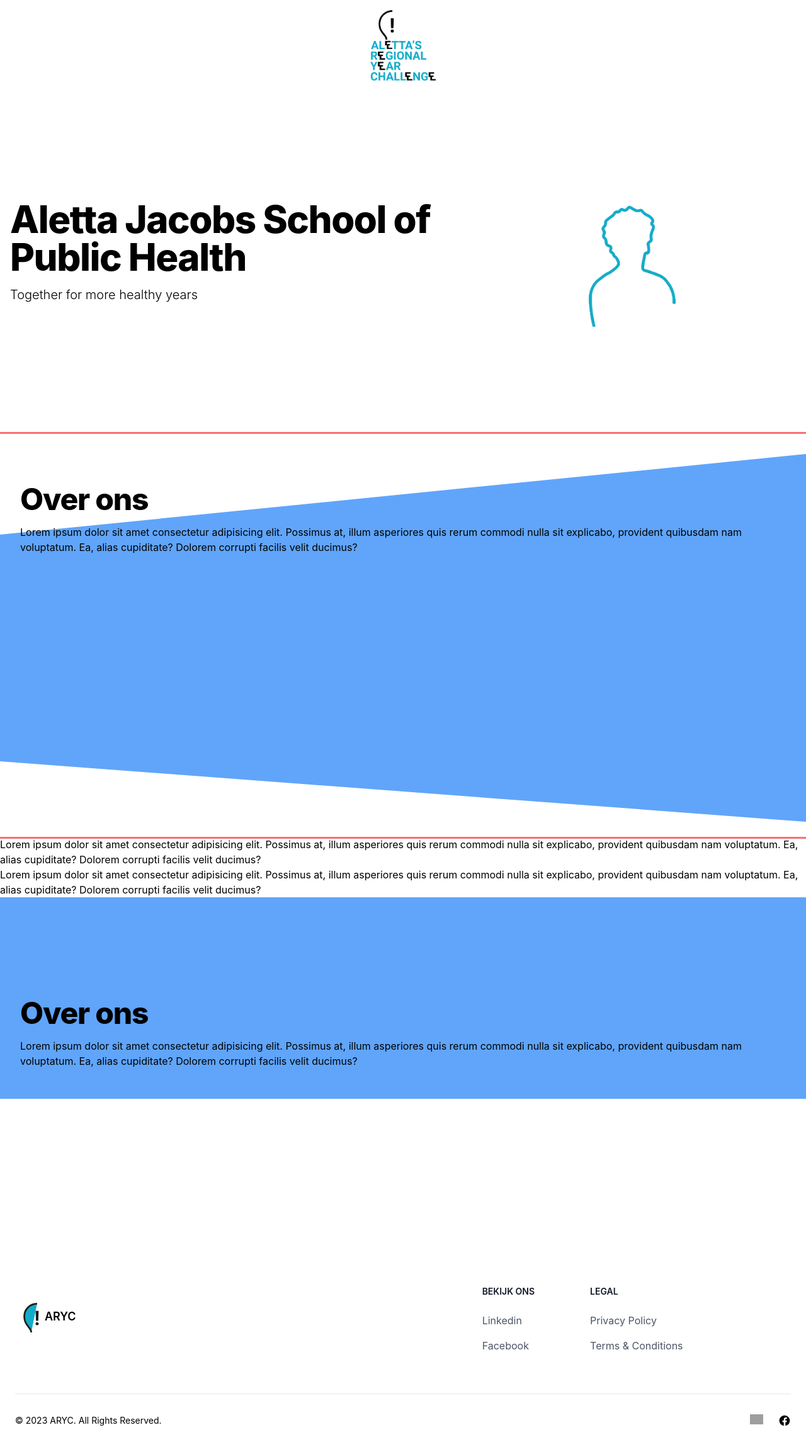
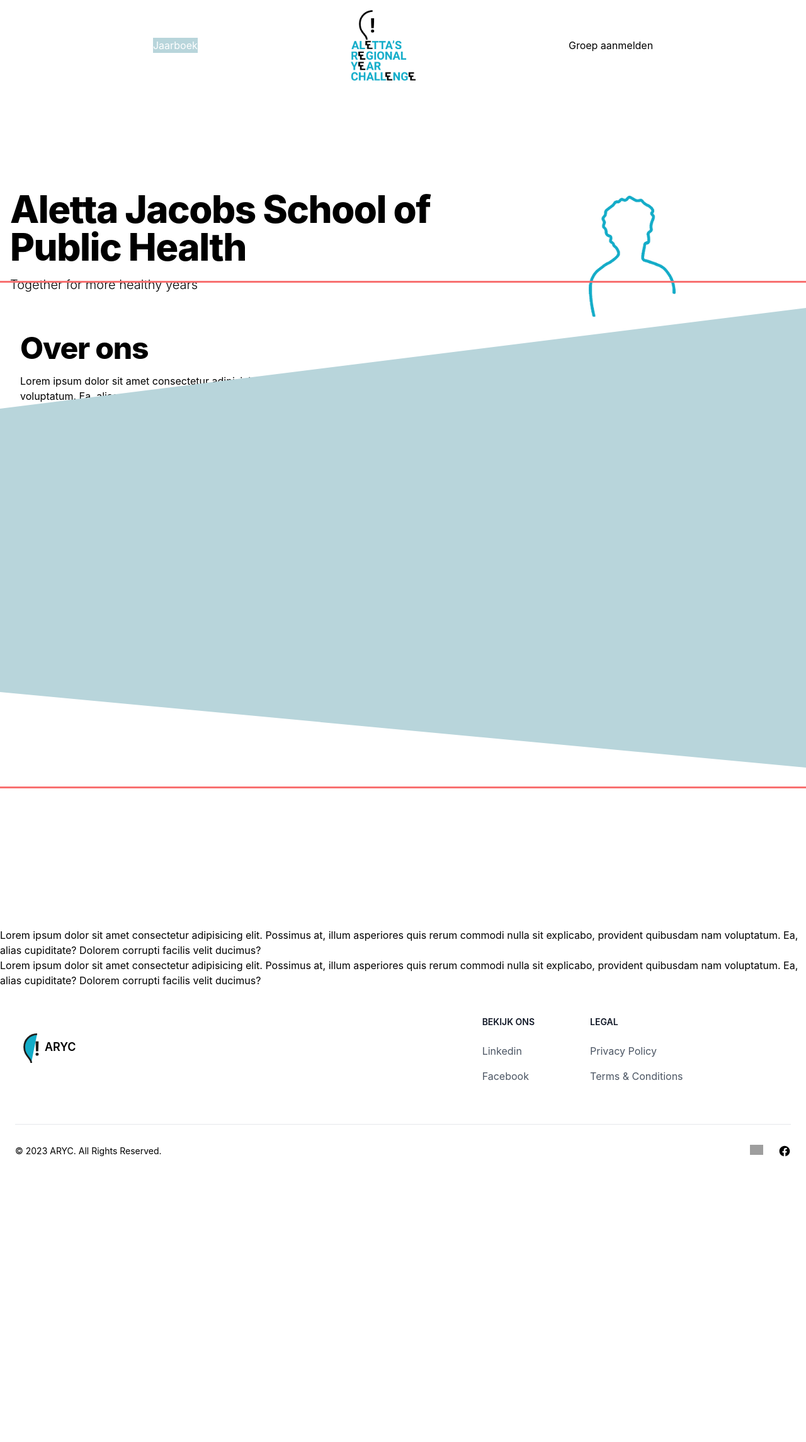
Before and after one commit to yamen22-dev/aletta-s, a PHP site: page / in a window 1280 px wide. Shown: the whole page at 63% size. After the commit the page ends 1837 px from the top, so only its background shows below. Run offline with PHP 8.4, Linux system fonts and the light colour scheme; some libraries are stand-ins or nearby versions; grey boxes are pictures that could not be loaded.

Commit message:
frontend update

```diff
--- a/components/header.php
+++ b/components/header.php
@@ -1,7 +1,22 @@
 <header>
+    <div class="flex justify-evenly items-center mt-4">
         <div>
-            <a href="index.php" class="flex justify-center mt-4">
+            <a href="jaarboek.php" class="">
+                <p class="bg-secondarycolor text-white">Jaarboek</p>
+            </a>
+        </div>
+        <div>
+            <a href="index.php" class="mt-4">
                 <img class="h-28 mr-19" src="img/aletta-blue-logo.png" alt="Logo">
             </a>
         </div>
-    </header>
+        <div>
+        <div>
+            <a href="signup.php">
+                <p>Groep aanmelden</p>
+            </a>
+        </div>
+
+        </div>
+    </div>
+</header>
--- a/index.php
+++ b/index.php
@@ -6,20 +6,16 @@
     <meta name="viewport" content="width=device-width, initial-scale=1.0">
     <script src="https://cdn.tailwindcss.com"></script>
     <script src="js/tailwind.js"></script>
-    <link rel="stylesheet" href="css/tim.css">
+    <!-- <link rel="stylesheet" href="css/style.css"> -->
     <link rel="preconnect" href="https://fonts.googleapis.com">
     <link rel="preconnect" href="https://fonts.gstatic.com" crossorigin>
     <link href="https://fonts.googleapis.com/css2?family=Roboto:wght@700&display=swap" rel="stylesheet">
 </head>
 
 <body>
-    <header>
-        <div>
-            <a href="index.php" class="flex justify-center mt-4 mb-4">
-                <img class="h-28 mr-19" src="img/aletta-blue-logo.png" alt="Logo">
-            </a>
-        </div>
-    </header>
+    <?php
+        require("components/header.php");
+    ?>
     <main>
         <section class="dark:bg-gray-900">
             <div class="grid max-w-screen-xl px-4 py-8 mx-auto lg:gap-8 xl:gap-0 lg:py-16 lg:grid-cols-12">
@@ -75,87 +71,21 @@
             </section>
         </div> -->
 
-        <div class="relative outline outline-red-400 h-[80vh] w-screen overflow-x-hidden">
-            <svg class="absolute w-[200%] fill-blue-400 h-full -left-3/4" viewBox="0 0 100 100" preserveAspectRatio="none" aria-hidden="true" fill="">
+        <div class="relative outline outline-red-400 h-[100vh] w-screen overflow-x-hidden -top-32 md:-top-56">
+            <svg class="absolute w-[200%] fill-secondarycolor h-full -left-3/4" viewBox="0 0 100 100" preserveAspectRatio="none" aria-hidden="true" fill="">
                 <polygon points="0 40, 100 0, 100 100, 0 70" />
             </svg>
-            <section class="relative max-w-7xl mx-auto px-6 md:px-8 py-20">
-
+            <section class=" mx-auto px-6 md:px-8 py-20">
                 <h1 class="max-w-2xl mb-4 text-3xl font-extrabold tracking-tight leading-none md:text-4xl xl:text-5xl dark:text-white">Over ons</h1>
                 <p>Lorem ipsum dolor sit amet consectetur adipisicing elit. Possimus at, illum asperiores quis rerum commodi nulla sit explicabo, provident quibusdam nam voluptatum. Ea, alias cupiditate? Dolorem corrupti facilis velit ducimus?</p>
-
-
             </section>
-
-
         </div>
         <p>Lorem ipsum dolor sit amet consectetur adipisicing elit. Possimus at, illum asperiores quis rerum commodi nulla sit explicabo, provident quibusdam nam voluptatum. Ea, alias cupiditate? Dolorem corrupti facilis velit ducimus?</p>
         <p>Lorem ipsum dolor sit amet consectetur adipisicing elit. Possimus at, illum asperiores quis rerum commodi nulla sit explicabo, provident quibusdam nam voluptatum. Ea, alias cupiditate? Dolorem corrupti facilis velit ducimus?</p>
-        <div class="relative">
-            <div class="absolute w-full bg-blue-400 h-80"></div>
-            <section class="relative max-w-7xl mx-auto px-6 md:px-8 py-40">
-
-                <h1 class="max-w-2xl mb-4 text-3xl font-extrabold tracking-tight leading-none md:text-4xl xl:text-5xl dark:text-white">Over ons</h1>
-                <p>Lorem ipsum dolor sit amet consectetur adipisicing elit. Possimus at, illum asperiores quis rerum commodi nulla sit explicabo, provident quibusdam nam voluptatum. Ea, alias cupiditate? Dolorem corrupti facilis velit ducimus?</p>
-
-
-            </section>
-</div>
     </main>
-
-    <footer class="relative p-4 bg-white sm:p-6 dark:bg-gray-900 mt-40">
-        <div class="md:flex md:justify-between">
-            <div class="mb-6 md:mb-0">
-                <div>
-                    <a href="index.php" class="flex justify-center mt-7">
-                        <img class="h-28 mr-19" src="img/aletta-logo-small.svg" alt="Logo">
-                        <span class="font-semibold text-black text-lg mt-2 ml-10 absolute">ARYC</span>
-                    </a>
-                </div>
-            </div>
-            <div class="grid grid-cols-2 gap-8 sm:gap-6 sm:grid-cols-3">
-                <div>
-                    <h2 class="mb-6 text-sm font-semibold text-gray-900 uppercase dark:text-white">Bekijk ons</h2>
-                    <ul class="text-gray-600 dark:text-gray-400">
-                        <li class="mb-4">
-                            <a href="https://nl.linkedin.com/company/ajsph?trk=public_post_feed-actor-name" class="hover:underline ">Linkedin</a>
-                        </li>
-                        <li>
-                            <a href="https://www.facebook.com/LifelinesNL/" class="hover:underline">Facebook</a>
-                        </li>
-                    </ul>
-                </div>
-                <div>
-                    <h2 class="mb-6 text-sm font-semibold text-gray-900 uppercase dark:text-white">Legal</h2>
-                    <ul class="text-gray-600 dark:text-gray-400">
-                        <li class="mb-4">
-                            <a href="#" class="hover:underline">Privacy Policy</a>
-                        </li>
-                        <li>
-                            <a href="#" class="hover:underline">Terms &amp; Conditions</a>
-                        </li>
-                    </ul>
-                </div>
-            </div>
-        </div>
-        <hr class="my-6 border-gray-200 sm:mx-auto dark:border-gray-700 lg:my-8" />
-        <div class="sm:flex sm:items-center sm:justify-between">
-            <span class="text-sm text-black sm:text-center">© 2023 <a href="index.php" class="hover:underline">ARYC</a>. All Rights Reserved.
-            </span>
-            <div class="flex mt-4 space-x-6 sm:justify-center sm:mt-0">
-                <a href="https://nl.linkedin.com/company/ajsph?trk=public_post_feed-actor-name" class="text-gray-500 hover:text-gray-900 dark:hover:text-white">
-                    <img class="h-4" src="https://www.svgrepo.com/show/108614/linkedin.svg" alt="linkedin">
-                    <span class="sr-only">Linkedin pagina</span>
-                </a>
-                <a href="https://www.facebook.com/LifelinesNL/" class="text-gray-500 hover:text-gray-900 dark:hover:text-white">
-                    <svg class="w-5 h-5" fill="black" viewBox="0 0 24 24" aria-hidden="true">
-                        <path fill-rule="evenodd" d="M22 12c0-5.523-4.477-10-10-10S2 6.477 2 12c0 4.991 3.657 9.128 8.438 9.878v-6.987h-2.54V12h2.54V9.797c0-2.506 1.492-3.89 3.777-3.89 1.094 0 2.238.195 2.238.195v2.46h-1.26c-1.243 0-1.63.771-1.63 1.562V12h2.773l-.443 2.89h-2.33v6.988C18.343 21.128 22 16.991 22 12z" clip-rule="evenodd" />
-                    </svg>
-                    <span class="sr-only">Facebook page</span>
-                </a>
-            </div>
-        </div>
-    </footer>
+    <?php
+        require("components/footer.php");
+    ?>
 </body>
 
 </html>
--- a/signup.php
+++ b/signup.php
@@ -6,6 +6,7 @@
     <meta http-equiv="X-UA-Compatible" content="IE=edge">
     <meta name="viewport" content="width=device-width, initial-scale=1.0">
     <title>ARYC | Aanmelden</title>
+    <link rel="stylesheet" href="style.css">
     <script src="https://cdn.tailwindcss.com"></script>
     <script src="js/tailwind.js"></script>
     <script src="https://cdn.jsdelivr.net/npm/sweetalert2@11"></script>
```
Also changed, not shown: css/style.css (+20 -5 lines).
